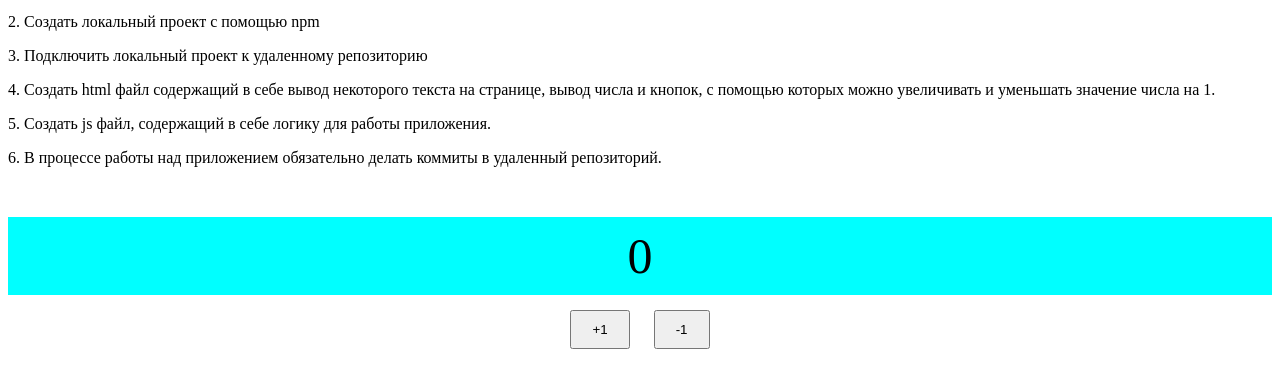
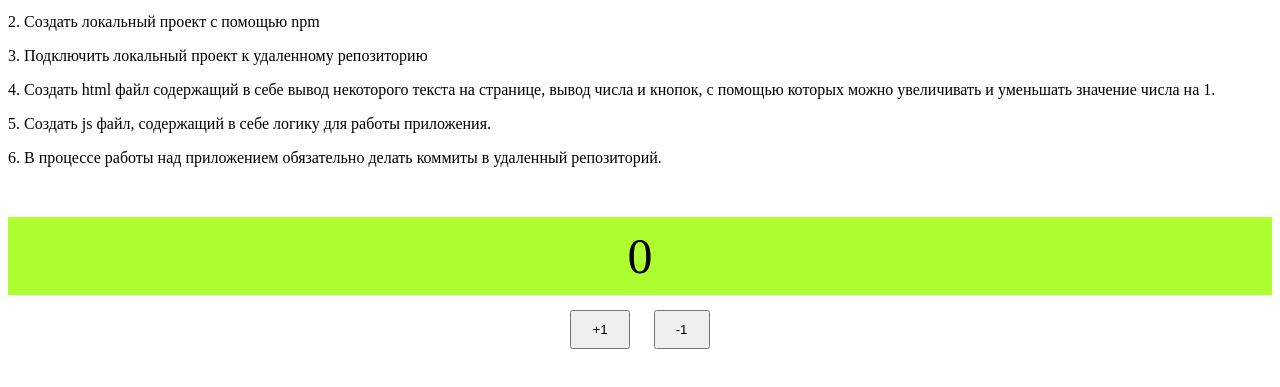
Before and after one commit to SashaTrus/web, a website: page page.html in a window 1280 px wide. Shown: the part 101-488 px from the top of the page. Drawn offline with Linux system fonts and the light colour scheme.

Commit message:
Изменение стилей

```diff
--- a/style.css
+++ b/style.css
@@ -1,5 +1,5 @@
 .text {
-    background: aqua;
+    background: greenyellow;
     font-size: 50px;
     padding: 10px 10px;
     margin-bottom: 10px;
```
